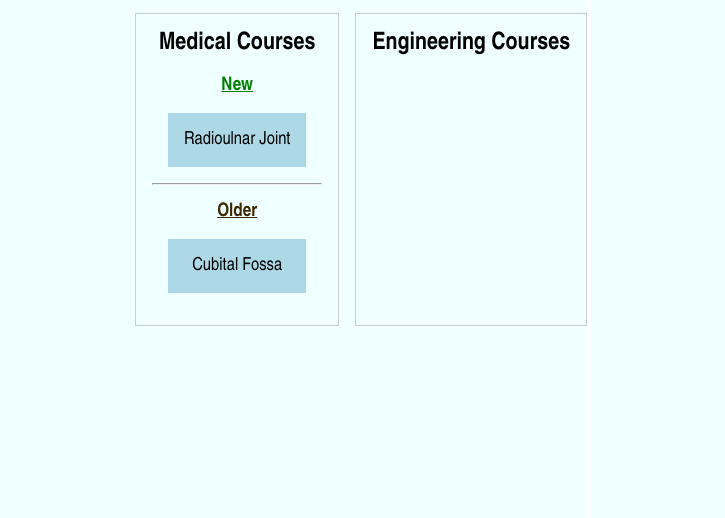
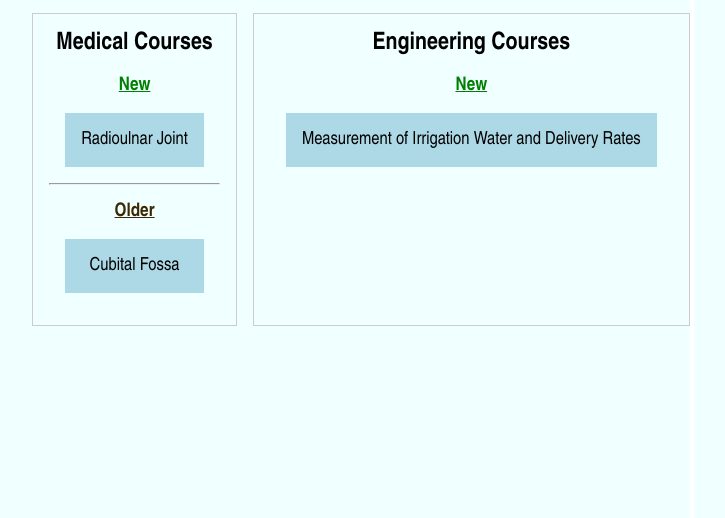
Before and after one commit to kanyunj/maastercardreviews, a plain HTML site: page index.html in a window 1280 px wide. Shown: the part 282-800 px from the top of the page, without its empty margins (277-1002 px from the left). Drawn offline with Linux system fonts and the light colour scheme.

Commit message:
Update index.html

```diff
--- a/index.html
+++ b/index.html
@@ -96,9 +96,9 @@
         </div>
         <div class="card" id = 'eng'>
           <h2>Engineering Courses</h2>
-          <!-- <h3 style="color: green; margin: 1rem; text-decoration: underline;">New</h3>
-          <p id = 'sprinkler' class = 'module' onclick="openCourse('https://v1q1.c10.e2-4.dev/mastercard/IRRIGATION%20IN%20A%20CONTROLLED%20ENVIRONMENT/story.html')">Irrigation in a controlled environment</p>
-          <hr>
+          <h3 style="color: green; margin: 1rem; text-decoration: underline;">New</h3>
+          <p id = 'measurement' class = 'module' onclick="openCourse('https://v1q1.c10.e2-4.dev/mastercard/Measurement%20of%20Irrigation%20Water%20and%20Delivery%20Rates/index.html')">Measurement of Irrigation Water and Delivery Rates</p>
+          <!-- <hr>
           <h3 style="color: rgb(61, 40, 2); margin: 1rem;text-decoration: underline;">Older but still to be reviewed</h3>
 
           <p id = 'drip' class = 'module' onclick="openCourse('https://v1q1.c10.e2-4.dev/mastercard/DRIP IRRGATION DESIGN/story.html')">Drip Irrigation Systems Design and Management</p>         -->
```
